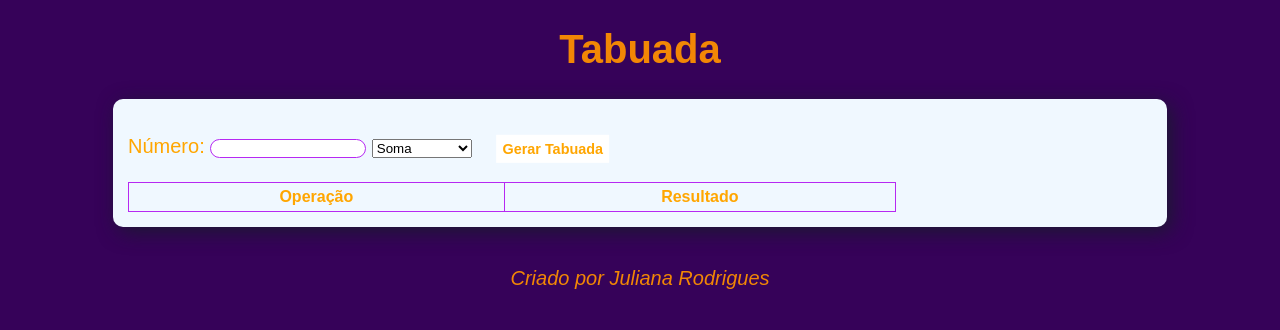
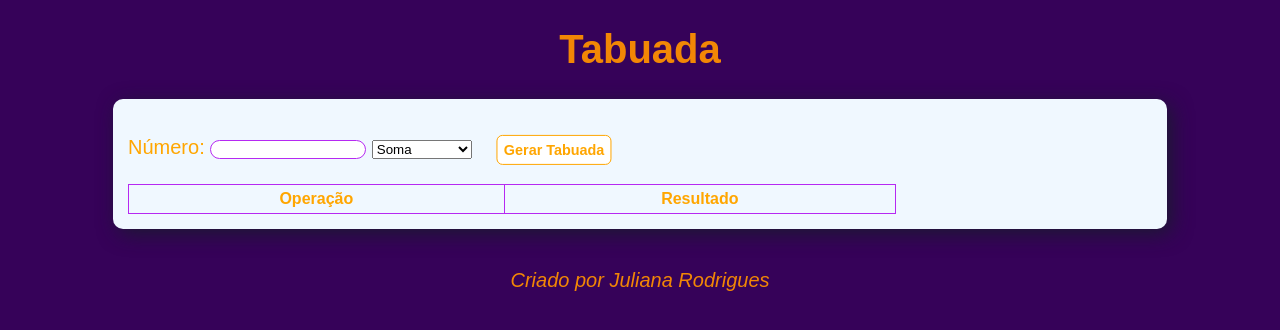
Before and after one commit to Julianagft/mini-projeto-tabuada-js, a plain HTML site: page index.html in a window 1280 px wide. In both pictures the pointer is over the link "Gerar Tabuada". Drawn offline with Linux system fonts and the light colour scheme.

Commit message:
ajustando borda do botão

```diff
--- a/style.css
+++ b/style.css
@@ -53,6 +53,7 @@ tr, th {
     font-size: .9rem;
     padding: 6px;
     transform: translate(17%, 3%);
+    border-radius: 6px;
 
 }
 
@@ -60,6 +61,7 @@ tr, th {
     color: #ffa601;
     background-color: white;
     font-weight: bold;
+    border: 1px solid #ffa601 ;
 }
 
 header, footer {
```
